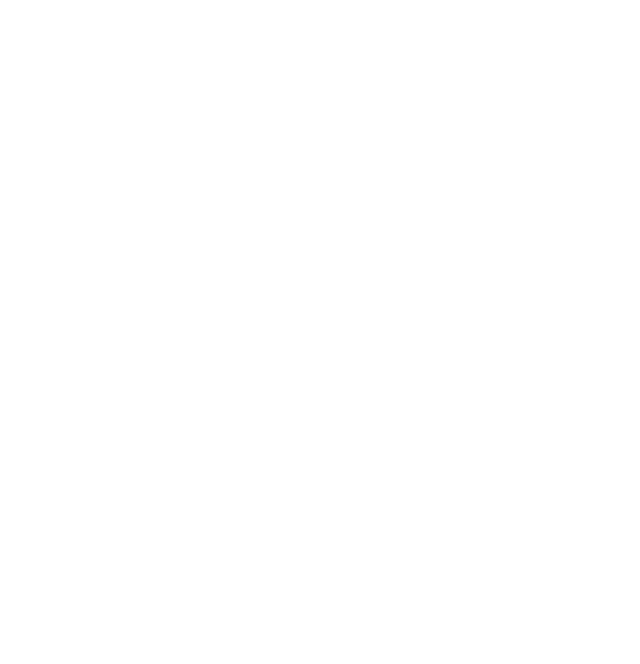
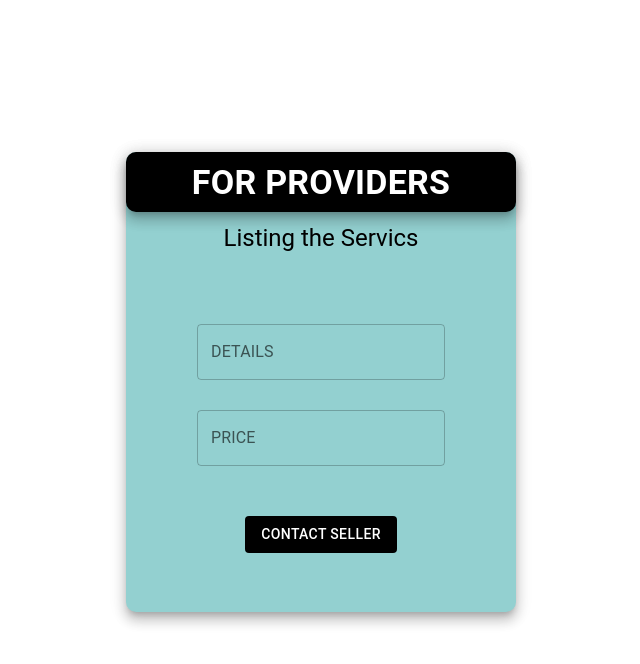
Before and after one commit to Abishek0802/dream, a React (Create React App) app in the folder dream1/dream/: page /Login in a window 1280 px wide. Before the commit this address had no page. Shown: the top 664 px of the page, without its empty margins (319-959 px from the left). Built offline with nearby package versions, Linux system fonts and the light colour scheme.

Commit message:
Abishek, 28/11/23 2.01 pm

```diff
--- a/dream1/dream/src/App.js
+++ b/dream1/dream/src/App.js
@@ -13,7 +13,7 @@
 import ProductService from "./ProductService";
 import BuyingProductListing from "./BuyingProductListing";
 import ContactUs from "./ContactUs";
-
+import Login from "./Login";
 
 const Page1 =[<ResponsiveAppBar/>,<MainContent/>,<Footer/>]
 const Page2 =[<Buying/>,<BuyingProductListing/>,<Footer/>]
@@ -23,18 +23,17 @@
 const Page6 =[<ProductService/>,<Footer/>]
 
 
-
-
 export default function App() {
   return (
     <BrowserRouter>
       <Routes>
         <Route path="/" element={Page1} />
-        <Route path="/Both2" element={Page2} />
-        <Route path="/Both3" element={Page3} />
-        <Route path="/Both4" element={Page4} />
-        <Route path="/Both5" element={Page5} />
-        <Route path="/Both6" element={Page6} />
+        <Route path="/Page2" element={Page2} />
+        <Route path="/Page3" element={Page3} />
+        <Route path="/Page4" element={Page4} />
+        <Route path="/Page5" element={Page5} />
+        <Route path="/Page6" element={Page6} />
+        <Route path="/Login" element={<Login/>} />
         <Route path="/ContactUs" element={<ContactUs/>} />
 
       </Routes>
--- a/dream1/dream/src/Eservice.js
+++ b/dream1/dream/src/Eservice.js
@@ -15,13 +15,13 @@
     <Link className='userlogin'to='./Login'>PROVIDER LOGIN</Link></Box>
     </Box>
     <Box sx={{height:'327px',marginTop:'200px',padding:'10px',display:'flex'}}>
-        <Box sx={{width:'30%',height:'80px',marginLeft:'5%',marginTop:'20px',borderRadius:3,textAlign:'center',color:'white',backgroundColor:'black',boxShadow:9}}><Link to='/Both6' className='Link'>USER DASHBOARD</Link><BarLoader
+        <Box sx={{width:'30%',height:'80px',marginLeft:'5%',marginTop:'20px',borderRadius:3,textAlign:'center',color:'white',backgroundColor:'black',boxShadow:9}}><Link to='/Page6' className='Link'>USER DASHBOARD</Link><BarLoader
   className='Bar'
   color="#36d7b7"
   height={4}
   width={135}
 /></Box>
-        <Box sx={{width:'30%',height:'80px',marginLeft:'30%',marginTop:'20px',borderRadius:3,textAlign:'center',color:'white',backgroundColor:'black',boxShadow:9}}><Link to='/Both5' className='Link'>PROVIDER DASHBOARD</Link><BarLoader
+        <Box sx={{width:'30%',height:'80px',marginLeft:'30%',marginTop:'20px',borderRadius:3,textAlign:'center',color:'white',backgroundColor:'black',boxShadow:9}}><Link to='/Page5' className='Link'>PROVIDER DASHBOARD</Link><BarLoader
   className='Bar1'
   color="#36d7b7"
   height={4}
--- /dev/null
+++ b/dream1/dream/src/Login.js
@@ -0,0 +1,33 @@
+import Grid from '@mui/material/Grid';
+import { Box, Button, Typography } from '@mui/material';
+import TextField from '@mui/material/TextField';
+
+
+function Login() {
+  return (
+ <>
+<Grid  data-aos="flip-left" spacing={2}>
+  <Grid align='center' marginTop='152px'  item xs={8}>
+    <Box  borderRadius='10px'sx={{boxShadow:9,backgroundColor:' rgb(147, 208, 208)',height:'460px',width:'390px'}}>
+        <Typography variant='h4'  color='white' sx={{padding:'10px',boxShadow:9, fontWeight:'bold',backgroundColor:'black',borderRadius:'10px',height:'40px'}}>
+             FOR PROVIDERS
+             </Typography>
+             <Typography variant='h5' marginTop='10px'>
+                Listing the Servics
+            </Typography>
+            <Typography marginTop='70px'><TextField halfWidth label="DETAILS" id="fullWidth" />
+            </Typography>
+             <Typography marginTop='30px'><TextField halfWidth label="PRICE" id="fullWidth" />
+            </Typography>
+            <Button  sx={{marginTop:'50px',color:'white',backgroundColor:'black' ,"&:hover":{marginTop:'50px',color:'white',backgroundColor:'black'}}} variant="contained" disableElevation>
+                CONTACT SELLER
+            </Button>
+
+             </Box>
+  </Grid>
+</Grid>
+</>
+  );
+}
+
+export default Login;
--- a/dream1/dream/src/MainContent.js
+++ b/dream1/dream/src/MainContent.js
@@ -8,9 +8,9 @@
   return (
     <>
     <Box sx={{height:'482px'}} className='no1' >
-        <Link to="/Both2" className='no  '>BUYING</Link>
-        <Link to="/Both3"className='no  '>SELLING</Link>
-        <Link  to="/Both4" className='no  '>ELECTRONIC SERVICE</Link>
+        <Link to="/Page2" className='no  '>BUYING</Link>
+        <Link to="/Page3"className='no  '>SELLING</Link>
+        <Link  to="/Page4" className='no  '>ELECTRONIC SERVICE</Link>
     </Box>
   </>
   );
--- a/dream1/dream/src/index.js
+++ b/dream1/dream/src/index.js
@@ -8,6 +8,7 @@
 root.render(
   <React.StrictMode>
     <App />
+
   </React.StrictMode>
 );
 
```
